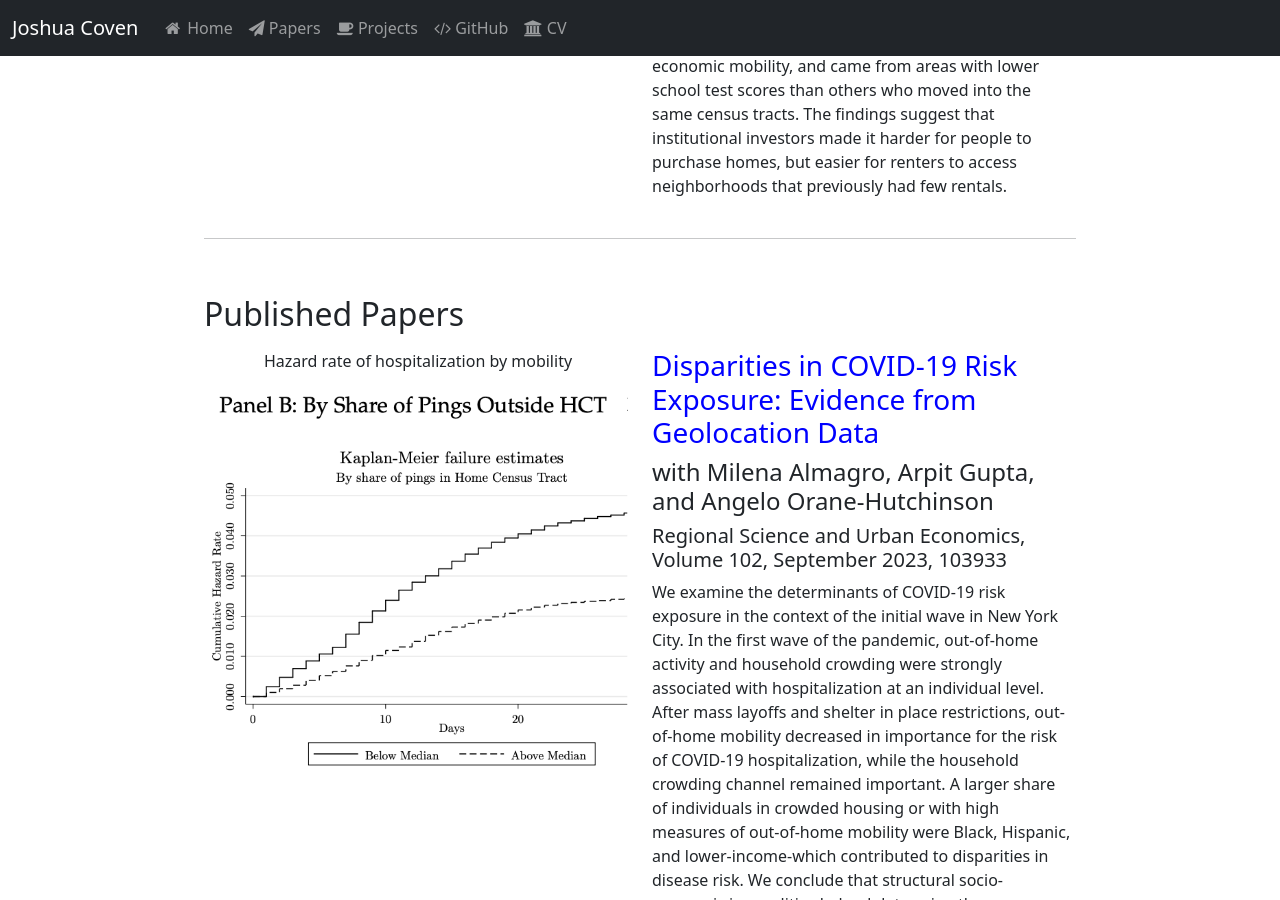
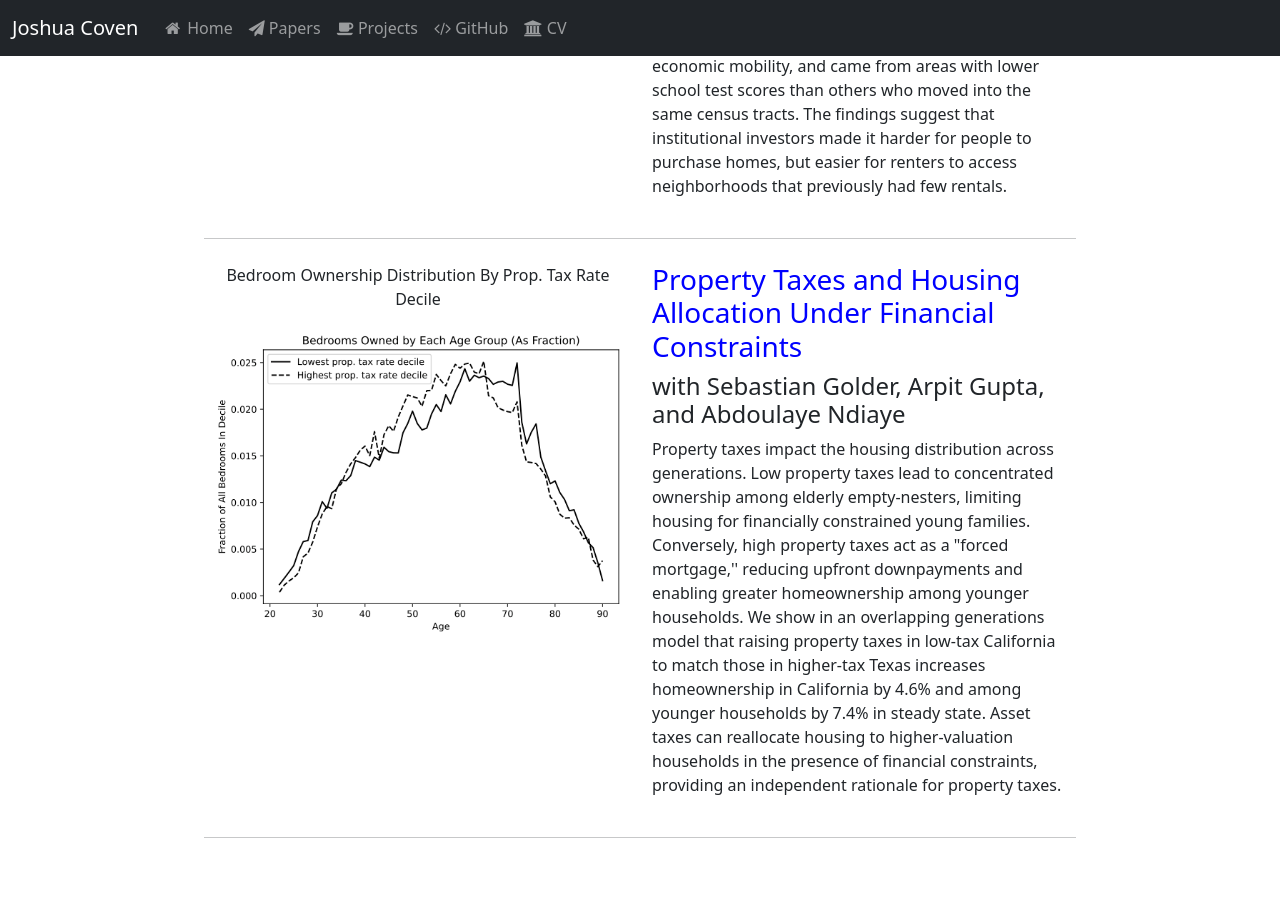
Before and after one commit to joshuacoven/joshuacoven.github.io, a Jekyll site: the page built from _pages/home.md, in a window 1280 px wide and 900 px high, scrolled down 1136 px. Built offline with Jekyll 4.4.1, drawn with Linux system fonts in a browser that asks for light colours.

Commit message:
added property tax paper

```diff
--- a/_pages/home.md
+++ b/_pages/home.md
@@ -54,6 +54,24 @@ permalink: /
             </a>
         </h3>
        <p>I estimate a demand system to study the effects of institutional investors' conversion of large fractions of owner-occupied housing into rentals in the suburbs of US cities. I find the purchases and subsequent conversions of houses resulted in a tradeoff between homeowners and renters. Institutional investors decreased the housing available for owner-occupancy by 30% of the homes they converted, and their demand shock raised the price of housing in a census PUMA by 7.4pp per 1pp of housing they purchased. Higher prices made it harder for people to buy homes. However, the institutional investors increased the supply of homes available for renter occupancy by 69% of the houses they converted, and lowered rents by 2.3pp per 1pp of housing they purchased. The increase in the supply of rental housing allowed the financially constrained to move into neighborhoods that previously had few rental units. The people who moved into institutional investor-owned homes had lower incomes, a lower likelihood of having a bachelor's degree, were more likely to be white, came from areas with worse historic economic mobility, and came from areas with lower school test scores than others who moved into the same census tracts. The findings suggest that institutional investors made it harder for people to purchase homes, but easier for renters to access neighborhoods that previously had few rentals.</p>
+    </div>
+</div>
+<hr>
+<div class = "row">
+    <div class = "col-6">
+     <center><p>Bedroom Ownership Distribution By Prop. Tax Rate Decile</p></center>
+        <a href = "https://papers.ssrn.com/sol3/papers.cfm?abstract_id=4880480">
+            <img src="/images/proptax.png"/>
+        </a>
+    </div>
+    <div class = "col-6">
+        <h3>
+            <a href = "https://papers.ssrn.com/sol3/papers.cfm?abstract_id=4880480" style = "color: blue">
+            Property Taxes and Housing Allocation Under Financial Constraints
+            </a>
+        </h3>
+        <h4>with Sebastian Golder, Arpit Gupta, and Abdoulaye Ndiaye</h4>
+       <p>Property taxes impact the housing distribution across generations. Low property taxes lead to concentrated ownership among elderly empty-nesters, limiting housing for financially constrained young families. Conversely, high property taxes act as a "forced mortgage,'' reducing upfront downpayments and enabling greater homeownership among younger households. We show in an overlapping generations model that raising property taxes in low-tax California to match those in higher-tax Texas increases homeownership in California by 4.6% and among younger households by 7.4% in steady state. Asset taxes can reallocate housing to higher-valuation households in the presence of financial constraints, providing an independent rationale for property taxes.</p>
     </div>
 </div>
 <hr>
```
Also changed, not shown: _pages/cv.md (+8 -0 lines), images/proptax.png (added).
